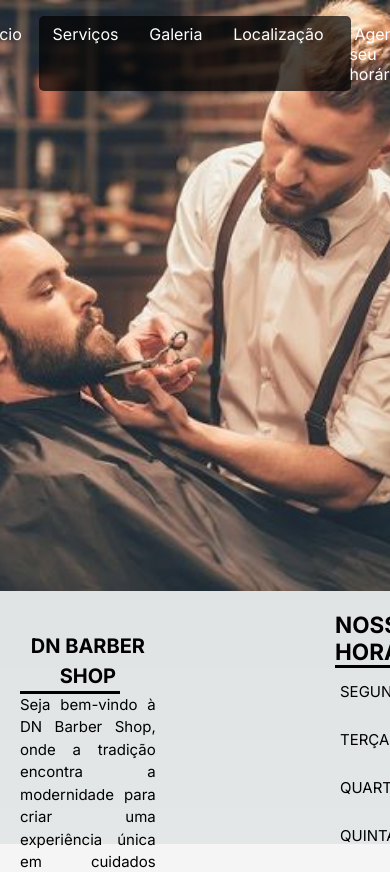
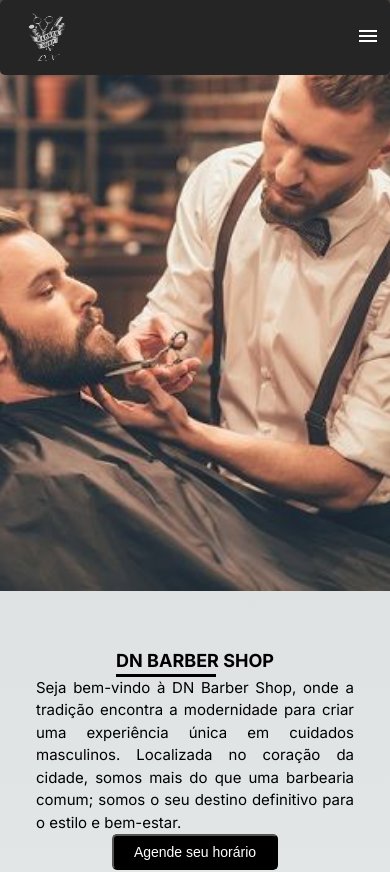
Before and after one commit to Queonias/baber_shop, a Next.js app: page / in a window 390 px wide. Shown: the top 872 px of the page. Built offline with nearby package versions, Linux system fonts and the light colour scheme.

Commit message:
responsividade navbar

```diff
--- a/package.json
+++ b/package.json
@@ -9,6 +9,10 @@
     "lint": "next lint"
   },
   "dependencies": {
+    "@emotion/react": "^11.11.4",
+    "@emotion/styled": "^11.11.5",
+    "@mui/icons-material": "^5.15.20",
+    "@mui/material": "^5.15.20",
     "dotenv": "^16.4.5",
     "firebase": "^10.12.2",
     "next": "14.1.4",
--- /dev/null
+++ b/src/app/components/MobileMenu.js
@@ -0,0 +1,27 @@
+import Link from "next/link";
+import styles from "../../styles/MobileMenu.module.css";
+
+export default function MobileMenu({ isOpen, toggleMenu }) {
+    return (
+        <div className={`${styles.mobileMenu} ${isOpen ? styles.open : ''}`}>
+            <button className={styles.closeButton} onClick={toggleMenu}>×</button>
+            <ul className={styles.linkItems}>
+                <li>
+                    <Link className={styles.link} href={`/`}>Inicio</Link>
+                </li>
+                <li>
+                    <Link className={styles.link} href={`/#services`}>Serviços</Link>
+                </li>
+                <li>
+                    <Link className={styles.link} href={`/about`}>Galeria</Link>
+                </li>
+                <li>
+                    <Link className={styles.link} href={`/about`}>Localização</Link>
+                </li>
+                <li>
+                    <Link className={styles.link} href={`/#schedule`}>Agende seu horário</Link>
+                </li>
+            </ul>
+        </div>
+    );
+}
--- a/src/app/pages/navbar/Navbar.js
+++ b/src/app/pages/navbar/Navbar.js
@@ -1,8 +1,18 @@
+"use client";
+import { useState } from "react";
 import Link from "next/link";
 import Image from "next/image";
+import MenuIcon from '@mui/icons-material/Menu';
 import styles from "../../../styles/Navbar.module.css";
+import MobileMenu from "../../components/MobileMenu";
 
 export default function Navbar() {
+    const [menuOpen, setMenuOpen] = useState(false);
+
+    const toggleMenu = () => {
+        setMenuOpen(!menuOpen);
+    };
+
     return (
         <>
             <nav className={styles.navbar}>
@@ -25,14 +35,12 @@ export default function Navbar() {
                             <Link className={styles.link} href={`/#schedule`}>Agende seu horário</Link>
                         </li>
                     </ul>
-                    <Link className={styles.btn} href={`pages/login`}>
-                        <button className={styles.user_icon_button}>
-
-                            <Image className={styles.imagem_user} src={`/images/user.png`} width="75" height="75" />
-                        </button>
-                    </Link>
+                    <button className={styles.menuButton} onClick={toggleMenu}>
+                        <MenuIcon />
+                    </button>
                 </div>
             </nav>
+            <MobileMenu isOpen={menuOpen} toggleMenu={toggleMenu} />
             <div className={styles.inf}>
                 <div className={styles.left_container}>
                     <div className={styles.welcome}>
@@ -40,7 +48,6 @@ export default function Navbar() {
                             <h2>DN BARBER SHOP</h2>
                             <hr />
                         </div>
-
                         <p>Seja bem-vindo à DN Barber Shop, onde a tradição encontra a modernidade para criar uma experiência única em cuidados masculinos. Localizada no coração da cidade, somos mais do que uma barbearia comum; somos o seu destino definitivo para o estilo e bem-estar.</p>
                         <button>Agende seu horário</button>
                     </div>
@@ -89,5 +96,5 @@ export default function Navbar() {
                 </div>
             </div>
         </>
-    )
+    );
 }
--- /dev/null
+++ b/src/styles/MobileMenu.module.css
@@ -0,0 +1,52 @@
+.mobileMenu {
+    display: none;
+    position: fixed;
+    top: 0;
+    left: 0;
+    width: 100%;
+    height: 100%;
+    background-color: rgba(0, 0, 0, 0.9);
+    flex-direction: column;
+    justify-content: center;
+    align-items: center;
+    z-index: 1000;
+    transform: translateX(-100%);
+    transition: transform 0.3s ease-in-out;
+}
+
+.mobileMenu.open {
+    display: flex;
+    transform: translateX(0);
+}
+
+.closeButton {
+    position: absolute;
+    top: 20px;
+    right: 20px;
+    background: none;
+    border: none;
+    color: white;
+    font-size: 2rem;
+    cursor: pointer;
+}
+
+.linkItems {
+    list-style: none;
+    padding: 0;
+    text-align: center;
+}
+
+.linkItems li {
+    margin: 1.5em 0;
+}
+
+.link {
+    color: #FFF;
+    text-decoration: none;
+    font-size: 1.5em;
+    transition: color 0.3s ease;
+}
+
+.link:hover {
+    color: #FFD700;
+}
--- a/src/styles/Navbar.module.css
+++ b/src/styles/Navbar.module.css
@@ -3,13 +3,11 @@
     justify-content: center;
     align-items: start;
     padding: 1em 1.2em;
-    /* color: rgba(255, 255, 255, 1); */
     background-color: #f5f5f5;
     background-image: url('/images/barbeiro.png');
     background-size: cover;
     background-position: center;
     height: 70vh;
-
 }
 
 .user_icon_button {
@@ -19,14 +17,10 @@
     margin-left: 70px;
     width: 63px;
     height: 63px;
-    /* Adicionei a propriedade height para garantir que o botão tenha uma forma circular */
     border-radius: 50%;
-    /* Alterei para 50% para garantir que o botão seja circular */
     background-color: #FFF;
     cursor: pointer;
-    /* Adicionado para mostrar a mãozinha ao passar o mouse */
 }
-
 
 .navbar_container {
     display: flex;
@@ -35,6 +29,7 @@
     align-items: center;
     border-radius: 5px;
     width: 80vw;
+    flex-wrap: wrap;
 }
 
 .imagem {
@@ -42,44 +37,16 @@
     justify-content: center;
     align-items: center;
     margin-right: 100px;
-
-}
-
-.logo {
-    display: flex;
-    justify-content: center;
-    align-items: center;
-    margin-right: 50px;
-}
-
-.logo h1 {
-    margin-left: .5em;
 }
 
 .link_items {
     display: flex;
     list-style: none;
+    flex-wrap: wrap;
 }
 
 .link_items li {
     margin-right: 1.3em;
-}
-
-.user_icon {
-    display: flex;
-    justify-content: center;
-    align-items: center;
-    margin-left: 70px;
-    width: 63px;
-    border-radius: 100%;
-    background-color: #FFF;
-    /* color: brown; */
-}
-
-.imagem_user {
-    width: 42px;
-    height: 55px;
-    /* border-radius: 50%; */
 }
 
 .link {
@@ -94,44 +61,71 @@
     border-color: #fff;
 }
 
+.menuButton {
+    display: none;
+    background: none;
+    border: none;
+    color: white;
+    font-size: 2rem;
+    cursor: pointer;
+}
+
+@media (max-width: 768px) {
+
+
+    .link_items {
+        display: none;
+    }
+
+    .menuButton {
+        display: block;
+    }
+
+    .imagem {
+        margin-right: 0;
+    }
+
+    .navbar_container {
+        flex-direction: row;
+        align-items: center;
+        justify-content: space-between;
+        padding: 0 10px;
+        color: rgb(37, 37, 37);
+    }
+
+    .user_icon_button {
+        margin-left: 0;
+        margin-top: 20px;
+    }
+}
+
 .inf {
     display: flex;
-    height: 30vh;
+    flex-direction: column;
+    height: auto;
     justify-content: space-evenly;
+    align-items: center;
+    padding: 1em;
+}
+
+.left_container,
+.right_container {
+    display: flex;
+    flex-direction: column;
+    width: 100%;
+    margin-bottom: 20px;
+    padding: 20px;
     align-items: center;
 }
 
-.left_container {
-    display: flex;
-    justify-content: space-between;
-    width: 50vw;
-    height: 30vh;
-    margin-right: 100px;
-    padding: 20px;
-}
-
-.right_container {
-    display: flex;
-    justify-content: space-between;
-    width: 50vw;
-    height: 30vh;
-    padding: 20px;
-}
-
-.imagem_container_2 {
-    background-image: url('/images/barbeiro_3.png');
+.imagem_container_2,
+.imagem_container_1 {
     background-size: cover;
     background-position: center;
     flex: 1;
     border-radius: 5px;
-}
-
-.imagem_container_1 {
-    background-image: url('/images/barbeiro_2.png');
-    background-size: cover;
-    background-position: center;
-    flex: 1;
-    border-radius: 5px;
+    width: 100%;
+    height: 200px;
 }
 
 .horarios_container {
@@ -139,19 +133,15 @@
     flex-direction: column;
     justify-content: space-evenly;
     text-align: justify;
-    flex: 2.5;
-    margin-left: 20px;
+    flex: 1;
+    margin-top: 20px;
     font-size: 15px;
-    /* background-color: rosybrown; */
+    width: 100%;
 }
 
 .horarios_container table {
     width: 100%;
     border-collapse: collapse;
-}
-
-.horarios_container table {
-    width: 100%;
 }
 
 .horarios_container table td {
@@ -163,13 +153,12 @@
 
 .welcome {
     display: flex;
-    flex: 2.5;
     flex-direction: column;
-    margin-right: 20px;
     font-size: 15px;
     text-align: justify;
     margin-top: 20px;
     line-height: 1.5;
+    width: 100%;
 }
 
 .welcome h2 {
@@ -182,10 +171,7 @@
     background-color: black;
     color: white;
     border-radius: 5px;
-    padding-left: 40px;
-    padding-right: 40px;
-    padding-bottom: 10px;
-    padding-top: 10px;
+    padding: 10px 40px;
     margin: auto;
     font-size: 15px;
 }
@@ -193,17 +179,12 @@
 .welcome button:hover,
 .welcome button:focus {
     outline: none;
-    /* Remove a borda padrão de foco */
     box-shadow: 5px 5px 10px 0px rgba(0, 0, 0, 0.7);
-    /* Adiciona uma sombra ao botão quando estiver com foco */
-    /* font-size: 16px; */
 }
 
 .welcome hr {
     margin-top: 0;
     width: 100px;
-    /* margin: 0 auto 20px; */
-    /* Define margem superior e inferior como 0 e margem automática para os lados esquerdo e direito para centralizar */
     border: 0;
     border-top: 3px solid #000000;
 }
@@ -213,16 +194,57 @@
 }
 
 .titulo_2 {
-    /* margin: auto; */
-    /* background-color: blue; */
     align-self: flex-start;
 }
 
 .titulo_2 hr {
     margin-top: 0;
     width: 100px;
-    /* margin: 0 auto 20px; */
-    /* Define margem superior e inferior como 0 e margem automática para os lados esquerdo e direito para centralizar */
     border: 0;
     border-top: 3px solid #000000;
 }
+
+/* Additional Media Queries for Smaller Screens */
+@media (max-width: 480px) {
+    .navbar_container {
+        padding: 0;
+    }
+
+    .navbar {
+        padding: 0;
+    }
+
+    .navbar_container {
+        flex-direction: row;
+        justify-content: space-between;
+        align-items: center;
+        padding: 0 10px;
+        background-color: rgb(37, 37, 37);
+        width: 100vw;
+    }
+
+
+
+    .link_items {
+        flex-direction: column;
+        align-items: center;
+    }
+
+    .link_items li {
+        margin-right: 0;
+        margin-bottom: 10px;
+    }
+
+    .welcome h2 {
+        font-size: 18px;
+    }
+
+    .welcome button {
+        font-size: 14px;
+        padding: 8px 20px;
+    }
+
+    .horarios_container {
+        font-size: 13px;
+    }
+}
```
Also changed, not shown: 1 other file (tests, documents, lock files or other folders).
